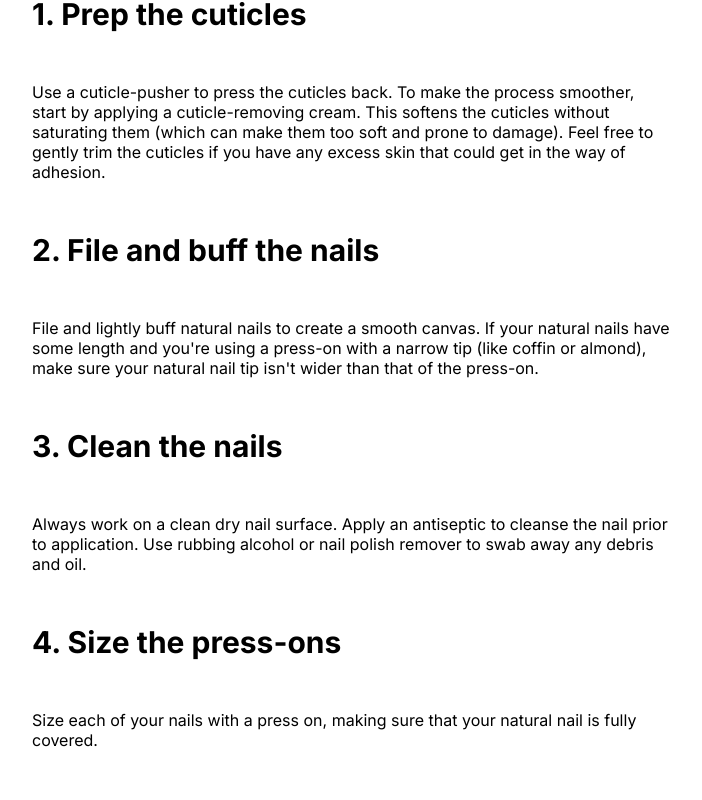
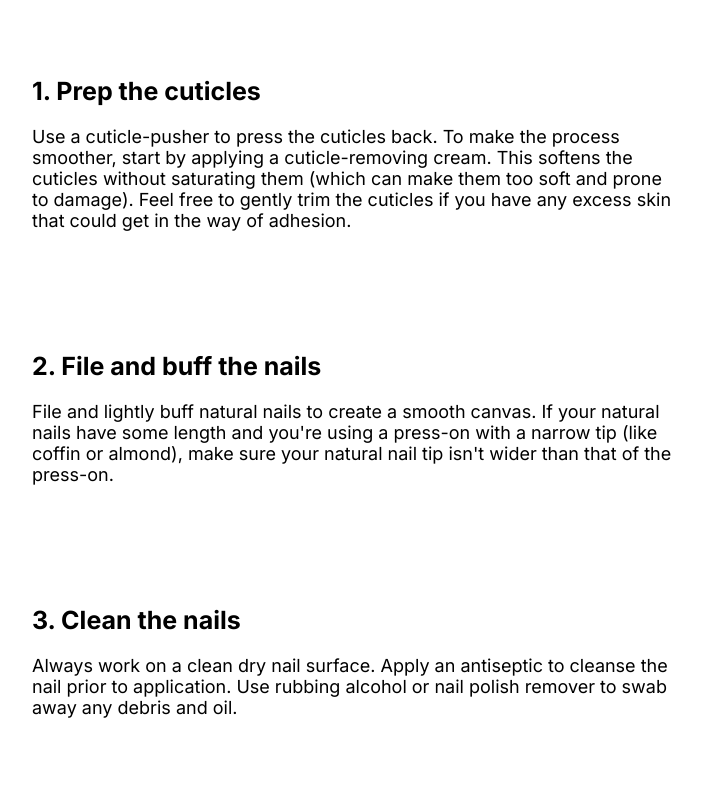
Before and after one commit to sandrab4/NailTemplate, a Next.js app: page /how-to/apply in a window 1280 px wide. Shown: the part 200-1000 px from the top of the page, without its empty margins (288-990 px from the left). Built offline with nearby package versions, Linux system fonts and the light colour scheme.

Commit message:
Finished How-to Apply and Remove pages

```diff
--- a/app/faq/components/faqCard.tsx
+++ b/app/faq/components/faqCard.tsx
@@ -30,7 +30,7 @@ const FaqCard: React.FC<FaqCardProps> = ({ data, index, sendClicked }) => {
                 }
 
                 #FaqCardQuestionContainer {
-                    color: pink;
+                    color: black;
                     font-weight: bold;
                 }
 
--- a/app/how-to/apply/page.tsx
+++ b/app/how-to/apply/page.tsx
@@ -10,25 +10,25 @@ export default function Page() {
                 <h1 id="ApplyHeader">How to apply press-on nails</h1>
             </div>
             <div id="ApplyStepsContainer">
-                <div>
-                    <h1>1. Prep the cuticles</h1>
-                    <p id="Step1Apply">Use a cuticle-pusher to press the cuticles back. To make the process smoother, start by applying a cuticle-removing cream. This softens the cuticles without saturating them (which can make them too soft and prone to damage). Feel free to gently trim the cuticles if you have any excess skin that could get in the way of adhesion.</p>
+                <div id="ApplyStep1Container">
+                    <h1 id="Step1ApplyHeader">1. Prep the cuticles</h1>
+                    <p id="Step1ApplyText">Use a cuticle-pusher to press the cuticles back. To make the process smoother, start by applying a cuticle-removing cream. This softens the cuticles without saturating them (which can make them too soft and prone to damage). Feel free to gently trim the cuticles if you have any excess skin that could get in the way of adhesion.</p>
                 </div>
-                <div>
-                    <h1>2. File and buff the nails</h1>
-                    <p id="Step2Apply">File and lightly buff natural nails to create a smooth canvas. If your natural nails have some length and you're using a press-on with a narrow tip (like coffin or almond), make sure your natural nail tip isn't wider than that of the press-on.</p>
+                <div id="ApplyStep2Container">
+                    <h1 id="Step2ApplyHeader">2. File and buff the nails</h1>
+                    <p id="Step2ApplyText">File and lightly buff natural nails to create a smooth canvas. If your natural nails have some length and you're using a press-on with a narrow tip (like coffin or almond), make sure your natural nail tip isn't wider than that of the press-on.</p>
                 </div>
-                <div>
-                    <h1>3. Clean the nails</h1>
-                    <p id="Step3Apply">Always work on a clean dry nail surface. Apply an antiseptic to cleanse the nail prior to application. Use rubbing alcohol or nail polish remover to swab away any debris and oil.</p>
+                <div id="ApplyStep3Container">
+                    <h1 id="Step3ApplyHeader">3. Clean the nails</h1>
+                    <p id="Step3ApplyText">Always work on a clean dry nail surface. Apply an antiseptic to cleanse the nail prior to application. Use rubbing alcohol or nail polish remover to swab away any debris and oil.</p>
                 </div>
-                <div>
-                    <h1>4. Size the press-ons</h1>
-                    <p id="Step4Apply">Size each of your nails with a press on, making sure that your natural nail is fully covered.</p>
+                <div id="ApplyStep4Container">
+                    <h1 id="Step4ApplyHeader">4. Size the press-ons</h1>
+                    <p id="Step4ApplyText">Size each of your nails with a press on, making sure that your natural nail is fully covered.</p>
                 </div>
-                <div>
-                    <h1>5. Adhere the press-ons</h1>
-                    <p id="Step5Apply">Apply a thin layer of adhesive to the nail. Align the press-on with your natural nail, starting from the cuticle and pressing down toward the tip. Quickly remove any excess glue with a cotton swab or nail brush if needed. Then, press down on the nail and hold it in place.</p>
+                <div id="ApplyStep5Container">
+                    <h1 id="Step5ApplyHeader">5. Adhere the press-ons</h1>
+                    <p id="Step5ApplyText">Apply a thin layer of adhesive to the nail. Align the press-on with your natural nail, starting from the cuticle and pressing down toward the tip. Quickly remove any excess glue with a cotton swab or nail brush if needed. Then, press down on the nail and hold it in place.</p>
                 </div>
             </div>
 
@@ -53,6 +53,7 @@ export default function Page() {
                     padding: 20px 0;
                     justify-content: center;
                     align-items: center;
+                    margin-bottom: 10vh;
                 }
 
                 #ApplyStepsContainer {
@@ -63,8 +64,17 @@ export default function Page() {
                     flex-direction: column;
                 }
 
-                #Step1Apply, #Step2Apply, #Step3Apply, #Step4Apply, #Step5Apply {
-                    margin: 50px 0;
+                #ApplyStep1Container, #ApplyStep2Container, #ApplyStep3Container, #ApplyStep4Container, #ApplyStep5Container {
+                    margin-bottom: 100px;
+                }
+
+                #Step1ApplyHeader, #Step2ApplyHeader, #Step3ApplyHeader, #Step4ApplyHeader, #Step5ApplyText {
+                    font-size: 25px;
+                }
+
+                #Step1ApplyText, #Step2ApplyText, #Step3ApplyText, #Step4ApplyText, #Step5ApplyText {
+                    margin: 20px 0;
+                    font-size: 18px;
                 }
                 `}
             </style>
```
Also changed, not shown: app/how-to/remove/page.tsx (+32 -15 lines).
